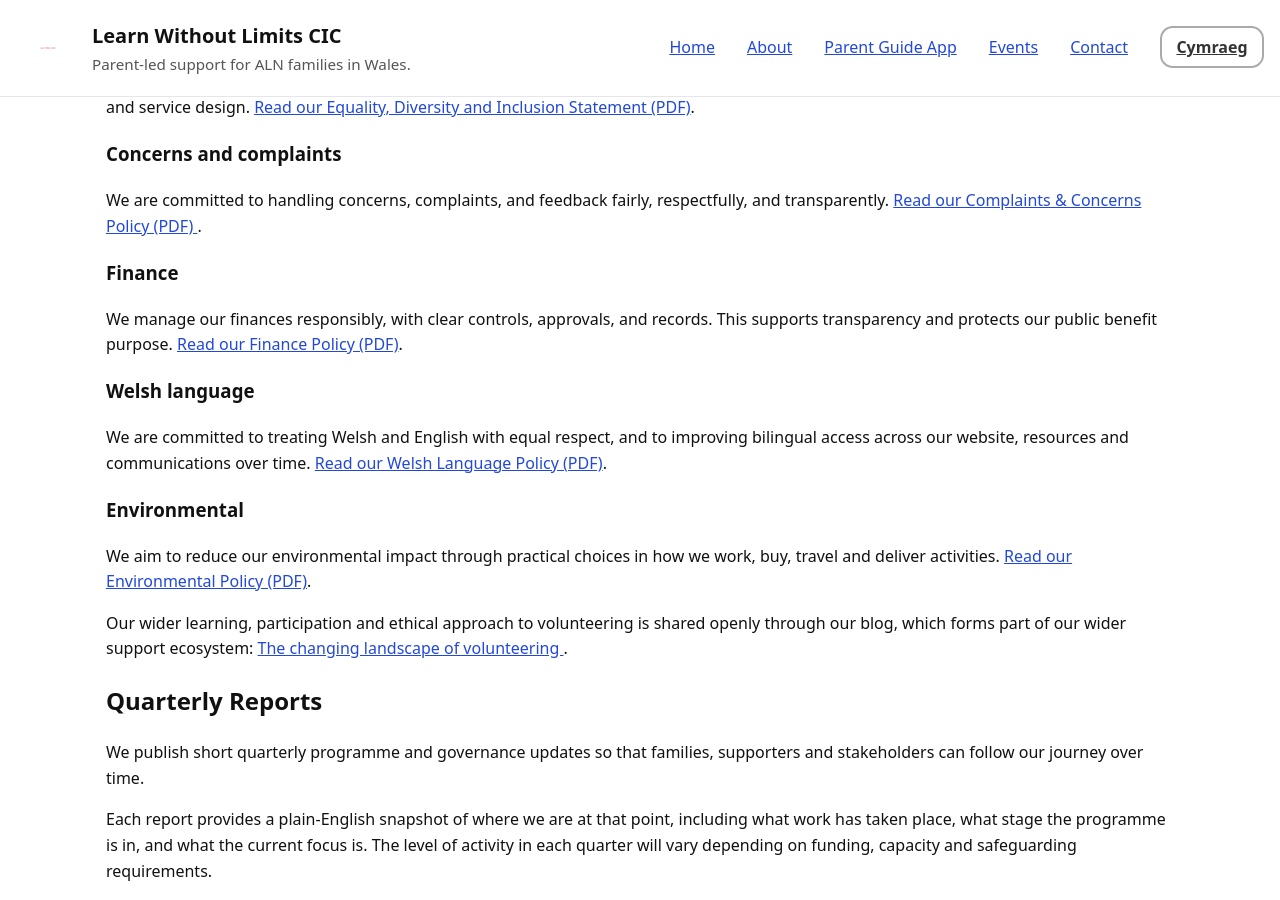
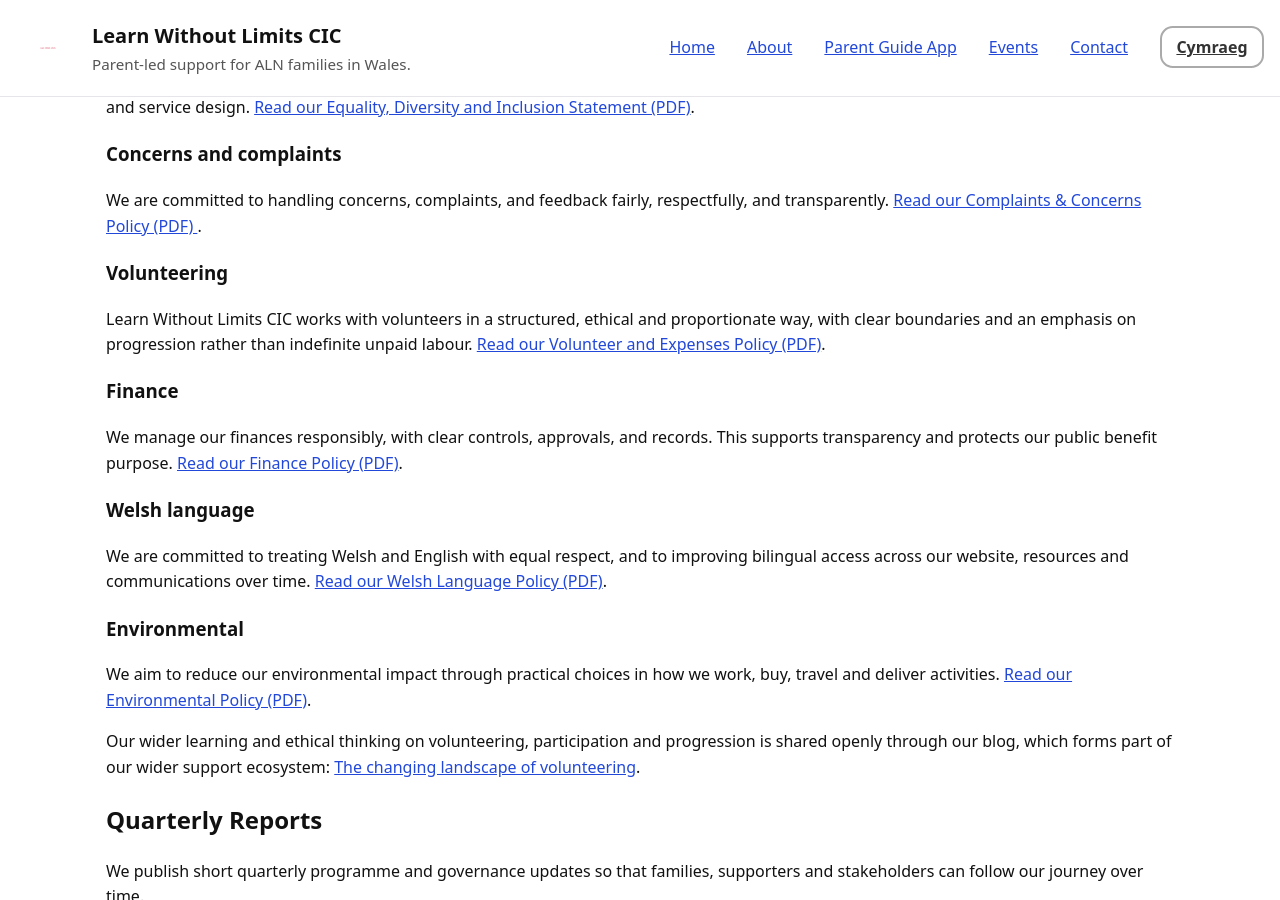
Before and after one commit to StephShobiye/learnwithoutlimitscic.github.io, a Jekyll site: the page about.en.html, which Jekyll copies as it is, in a window 1280 px wide and 900 px high, scrolled down 963 px. Built offline with Jekyll 4.4.1, drawn with Linux system fonts in a browser that asks for light colours.

Commit message:
Update about.en.html
Add volunteering policy link and refine governance content on About page

```diff
--- a/about.en.html
+++ b/about.en.html
@@ -115,7 +115,14 @@
           Read our Complaints &amp; Concerns Policy (PDF)
         </a>.
       </p>
-<h3>Finance</h3>
+<h3>Volunteering</h3>
+<p>
+  Learn Without Limits CIC works with volunteers in a structured, ethical and proportionate way, with clear boundaries and an emphasis on progression rather than indefinite unpaid labour.
+  <a href="/policies/lwl_volunteer_and_expenses_policy.pdf">Read our Volunteer and Expenses Policy (PDF)</a>.
+</p>
+
+
+      <h3>Finance</h3>
 <p>
   We manage our finances responsibly, with clear controls, approvals, and records. This supports transparency and protects our public benefit purpose.
   <a href="/policies/LWL_CIC_Finance_Policy.pdf">Read our Finance Policy (PDF)</a>.
@@ -132,13 +139,11 @@
   We aim to reduce our environmental impact through practical choices in how we work, buy, travel and deliver activities.
   <a href="/policies/lwl_environmental_policy.pdf">Read our Environmental Policy (PDF)</a>.
 </p>
-      <p>
-        Our wider learning, participation and ethical approach to volunteering is shared openly through our blog,
-        which forms part of our wider support ecosystem:
-        <a href="https://learnwithoutlimitscic.blogspot.com/2026/01/the-changing-landscape-of-volunteering.html">
-          The changing landscape of volunteering
-        </a>.
-      </p>
+     <p>
+  Our wider learning and ethical thinking on volunteering, participation and progression is shared openly through our blog, which forms part of our wider support ecosystem:
+  <a href="https://learnwithoutlimitscic.blogspot.com/2026/01/the-changing-landscape-of-volunteering.html">The changing landscape of volunteering</a>.
+</p>
+
 
       <!-- NEW SECTION: QUARTERLY REPORTS -->
 
```
